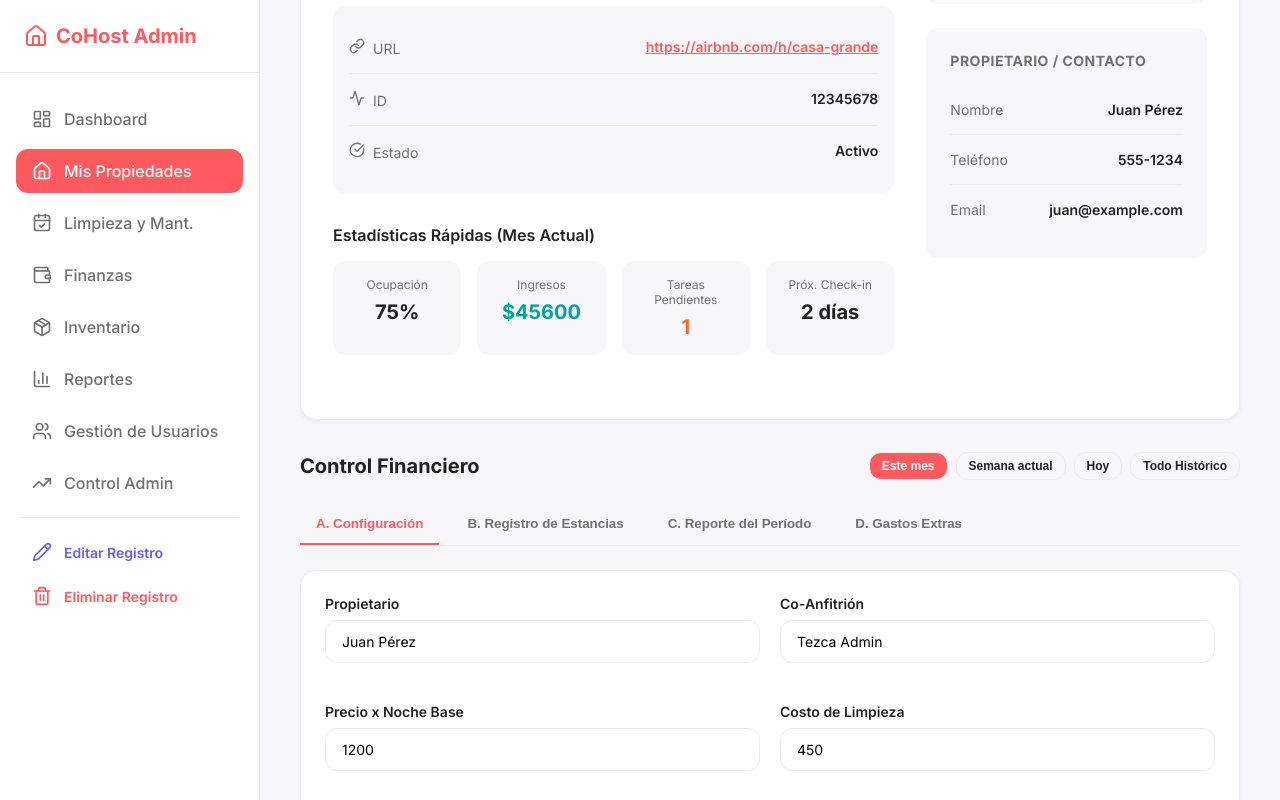
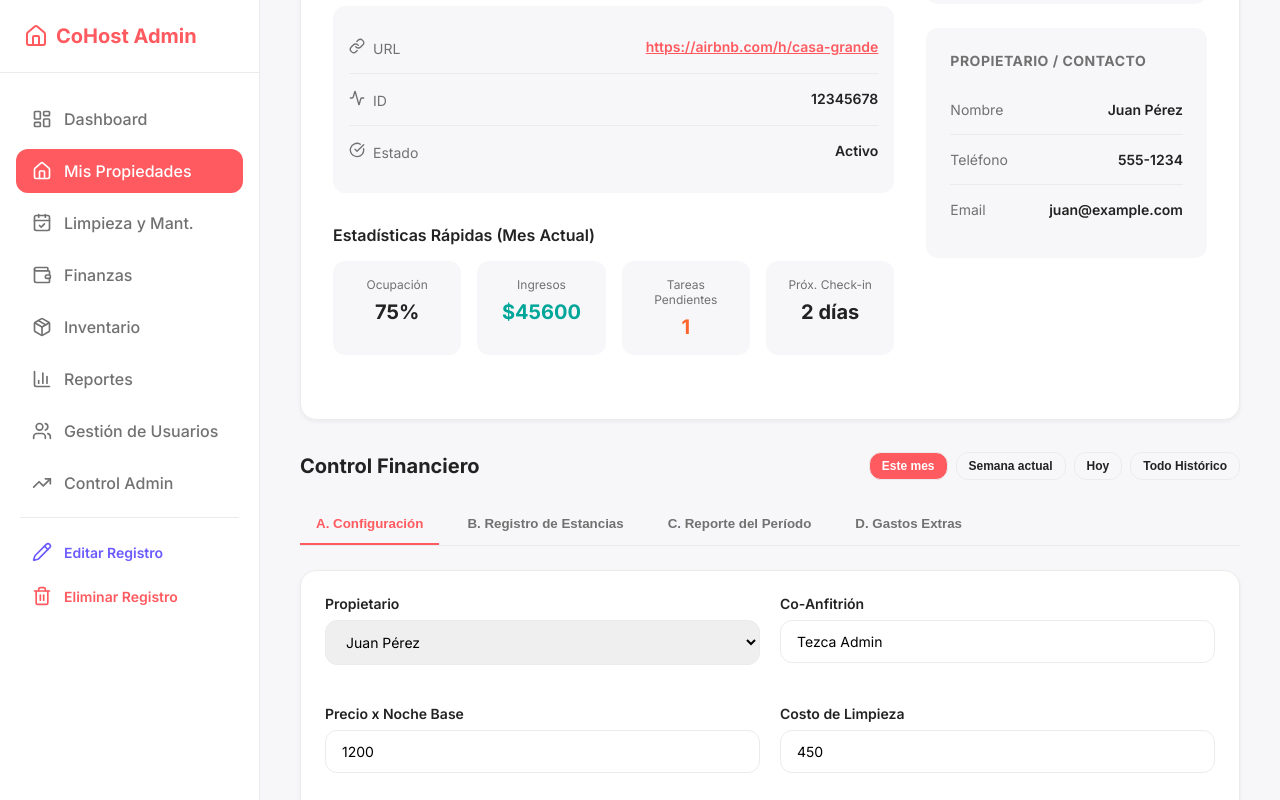
Before and after one commit to rpenacovarrubias-alt/hotmart, a React (Vite) app: page /propiedades/1 in a window 1280 px wide. Both pictures are taken after a click on the button "A. Configuración". Built offline with nearby package versions, Linux system fonts and the light colour scheme.

Commit message:
feat: owner select from properties in financial control tab A

```diff
--- a/src/components/FinancialControl.tsx
+++ b/src/components/FinancialControl.tsx
@@ -5,12 +5,15 @@ import { useApp } from '../context/AppContext';
 import type { Stay, PropertyConfig } from '../types';
 
 export default function FinancialControl({ propertyId }: { propertyId: string }) {
-  const { expenses: contextExpenses } = useApp();
+  const { expenses: contextExpenses, properties } = useApp();
   const [activeTab, setActiveTab] = useState<'config'|'stays'|'report'|'expenses'>('stays');
   const [period, setPeriod] = useState('month');
 
   const [config] = useState<PropertyConfig | undefined>(mockPropertyConfigs.find(c => c.propertyId === propertyId));
   const [stays]  = useState<Stay[]>(mockStays.filter(s => s.propertyId === propertyId));
+
+  const ownerOptions = [...new Set(properties.map(p => p.hostName).filter(Boolean))];
+  const [ownerName, setOwnerName] = useState(config?.ownerName ?? '');
 
   const now = new Date();
   const filterByDate = (dateStr: string) => {
@@ -72,7 +75,21 @@ export default function FinancialControl({ propertyId }: { propertyId: string })
         {activeTab === 'config' && (
           <form onSubmit={handleConfigSave}>
             <div style={{ display: 'grid', gridTemplateColumns: '1fr 1fr', gap: '20px' }}>
-              <div className="form-group"><label className="form-label">Propietario</label><input type="text" className="form-input" defaultValue={config.ownerName} /></div>
+              <div className="form-group">
+                <label className="form-label">Propietario</label>
+                <select
+                  className="form-input"
+                  value={ownerName}
+                  onChange={e => setOwnerName(e.target.value)}
+                >
+                  {ownerName && !ownerOptions.includes(ownerName) && (
+                    <option value={ownerName}>{ownerName}</option>
+                  )}
+                  {ownerOptions.map(name => (
+                    <option key={name} value={name}>{name}</option>
+                  ))}
+                </select>
+              </div>
               <div className="form-group"><label className="form-label">Co-Anfitrión</label><input type="text" className="form-input" defaultValue={config.cohostName} /></div>
               <div className="form-group"><label className="form-label">Precio x Noche Base</label><input type="number" className="form-input" defaultValue={config.nightlyRate} /></div>
               <div className="form-group"><label className="form-label">Costo de Limpieza</label><input type="number" className="form-input" defaultValue={config.cleaningFee} /></div>
```
